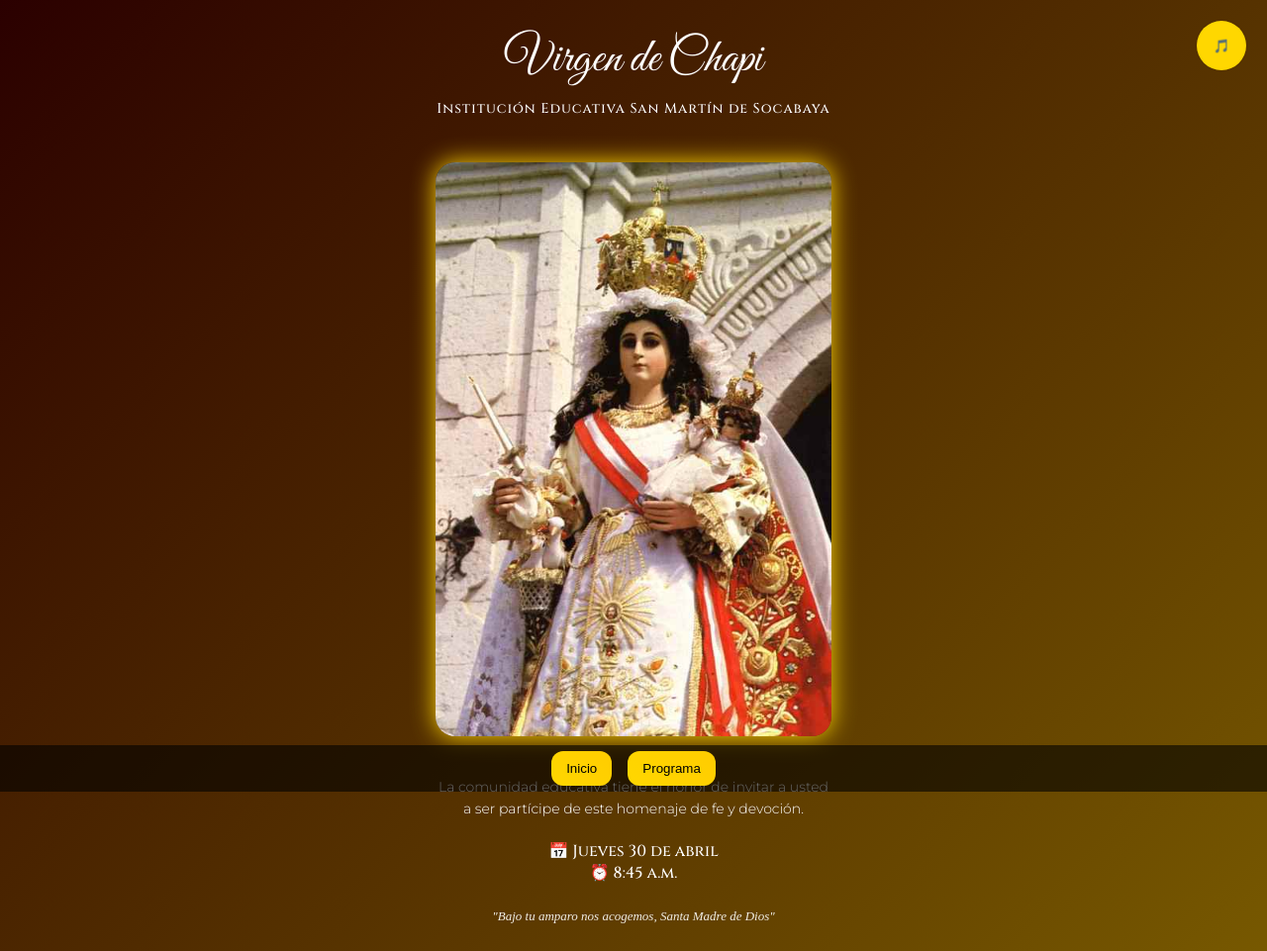
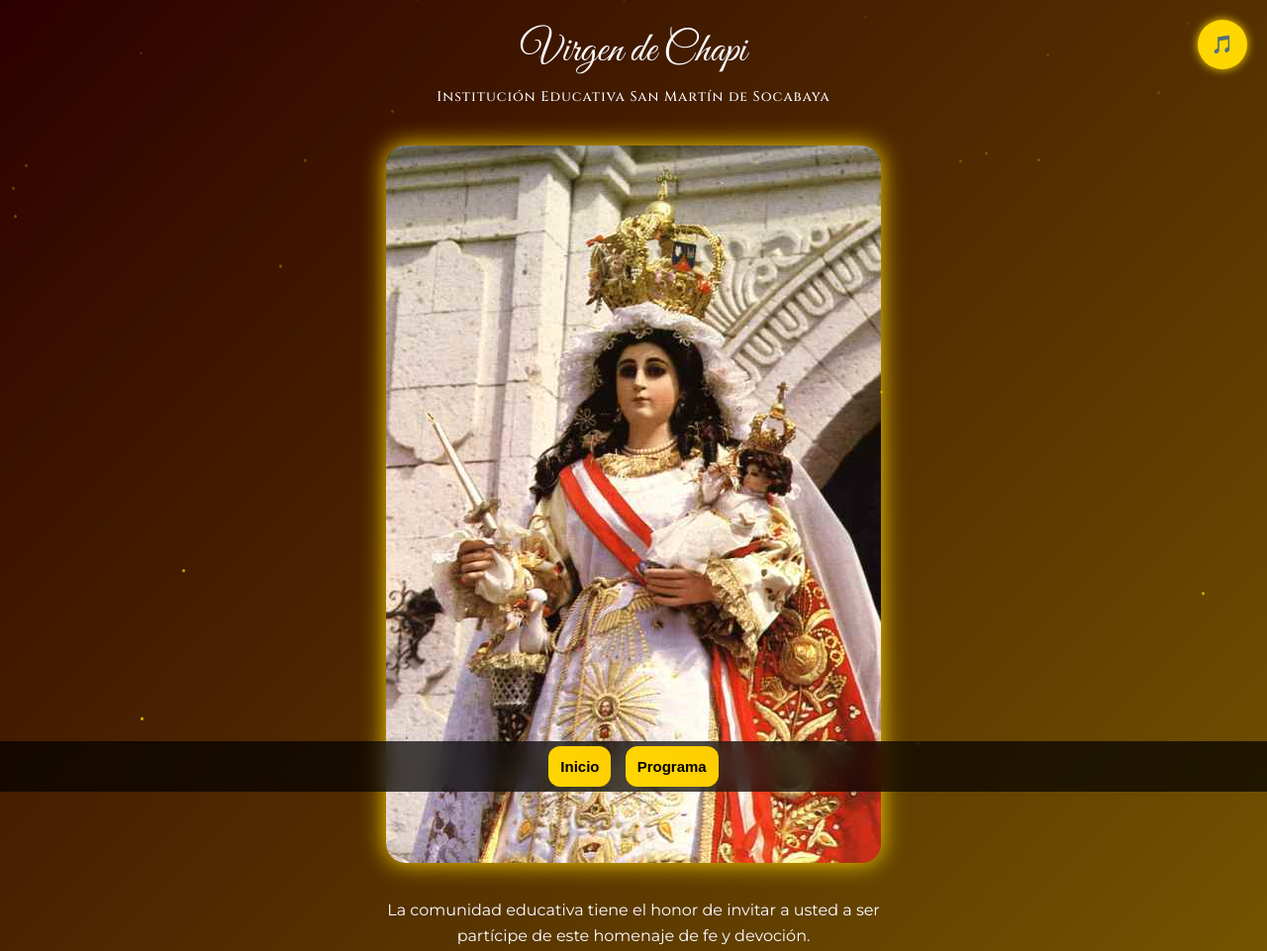
Before and after one commit to luismijail13/invitacion-chapi, a plain HTML site: page index.html in a window 1280 px wide. Shown: the top 961 px of the page at 99% size. Drawn offline with Linux system fonts and the light colour scheme.

Commit message:
index.html

```diff
--- a/index.html
+++ b/index.html
@@ -2,28 +2,30 @@
 <head>
 <title>Virgen de Chapi</title>
 
-<link href="https://fonts.googleapis.com/css2?family=Cinzel:wght@500&family=Great+Vibes&family=Montserrat:wght@300&display=swap" rel="stylesheet">
+<meta name="viewport" content="width=device-width, initial-scale=1.0">
+
+<link href="https://fonts.googleapis.com/css2?family=Cinzel:wght@500&family=Great+Vibes&family=Montserrat:wght@300;400&display=swap" rel="stylesheet">
 
 <style>
 body {
   margin: 0;
+  font-family: 'Montserrat', sans-serif;
   background: linear-gradient(135deg, #2b0000, #7a5c00);
   color: white;
   text-align: center;
-  overflow-x: hidden;
 }
 
-/* CONTENEDOR PRINCIPAL */
+/* CONTENEDOR */
 .contenedor {
-  max-width: 400px;
+  max-width: 500px;
   margin: auto;
-  padding: 30px 20px 120px;
+  padding: 25px 20px 120px;
 }
 
 /* TÍTULO */
 .titulo {
   font-family: 'Great Vibes', cursive;
-  font-size: 48px;
+  font-size: 42px;
   margin-bottom: 10px;
 }
 
@@ -32,28 +34,28 @@
   font-family: 'Cinzel', serif;
   font-size: 14px;
   letter-spacing: 1px;
-  margin-bottom: 25px;
+  margin-bottom: 20px;
 }
 
 /* IMAGEN */
 .portada-img {
   width: 100%;
+  height: auto;
   border-radius: 20px;
   box-shadow: 0 0 25px gold;
   margin: 20px 0;
 }
 
-/* TEXTO PRINCIPAL */
+/* TEXTO */
 .texto {
-  font-family: 'Montserrat', sans-serif;
-  font-size: 14px;
+  font-size: 16px;
   line-height: 1.6;
-  margin-top: 20px;
+  margin-top: 15px;
 }
 
 /* FECHA */
 .fecha {
-  font-family: 'Cinzel';
+  font-family: 'Cinzel', serif;
   font-size: 16px;
   margin-top: 20px;
 }
@@ -61,8 +63,8 @@
 /* FRASE */
 .frase {
   font-style: italic;
-  font-size: 13px;
-  margin-top: 25px;
+  font-size: 14px;
+  margin-top: 20px;
   opacity: 0.9;
 }
 
@@ -73,11 +75,11 @@
 
 .activa {
   display: block;
-  animation: fade 1s;
+  animation: fade 0.8s;
 }
 
 @keyframes fade {
-  from {opacity:0; transform: translateY(20px);}
+  from {opacity:0; transform: translateY(15px);}
   to {opacity:1;}
 }
 
@@ -85,9 +87,10 @@
 .card {
   background: rgba(255,255,255,0.08);
   border-radius: 15px;
-  padding: 12px;
+  padding: 14px;
   margin: 10px;
   border: 1px solid rgba(255,215,0,0.3);
+  font-size: 16px;
 }
 
 /* MENÚ */
@@ -95,16 +98,19 @@
   position: fixed;
   bottom: 0;
   width: 100%;
-  background: rgba(0,0,0,0.6);
+  background: rgba(0,0,0,0.7);
+  backdrop-filter: blur(10px);
 }
 
 /* BOTONES */
 button {
-  padding: 10px 15px;
-  margin: 6px;
+  padding: 12px;
+  margin: 5px;
   border-radius: 12px;
   border: none;
   background: linear-gradient(45deg, gold, #ffcc00);
+  font-weight: bold;
+  font-size: 15px;
 }
 
 /* BOTÓN MÚSICA */
@@ -116,7 +122,39 @@
   border-radius: 50%;
   width: 50px;
   height: 50px;
+  font-size: 18px;
   z-index: 999;
+  box-shadow: 0 0 10px gold;
+}
+
+/* ✨ ESTRELLAS */
+.estrella {
+  position: fixed;
+  width: 3px;
+  height: 3px;
+  background: gold;
+  border-radius: 50%;
+  animation: flotar linear infinite;
+}
+
+@keyframes flotar {
+  from { transform: translateY(100vh); opacity: 1; }
+  to { transform: translateY(-10vh); opacity: 0; }
+}
+
+/* 📱 AJUSTES PARA CELULAR */
+@media (max-width: 480px) {
+  .titulo {
+    font-size: 34px;
+  }
+
+  .texto {
+    font-size: 15px;
+  }
+
+  .card {
+    font-size: 15px;
+  }
 }
 </style>
 
@@ -124,11 +162,23 @@
 
 <body onclick="activarMusica()">
 
+<!-- 🎵 AUDIO -->
 <audio id="musica" loop autoplay>
   <source src="musica.mp3" type="audio/mpeg">
 </audio>
 
 <button class="musica-btn" onclick="toggleMusica()">🎵</button>
+
+<!-- ✨ ESTRELLAS -->
+<script>
+for(let i=0;i<25;i++){
+  let e=document.createElement("div");
+  e.className="estrella";
+  e.style.left=Math.random()*100+"%";
+  e.style.animationDuration=(3+Math.random()*5)+"s";
+  document.body.appendChild(e);
+}
+</script>
 
 <!-- 🔹 PORTADA -->
 <div id="inicio" class="seccion activa">
```
